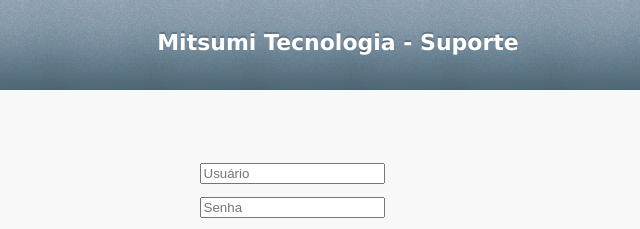
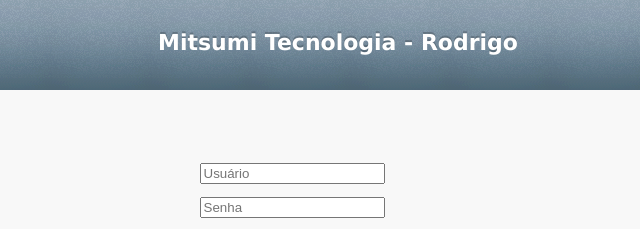
Before and after one commit to rodrigomds/suporte, a plain HTML site: page prototipo/m-suporte-v1/index.html in a window 1280 px wide. Shown: the top 229 px of the page, 348-988 px from the left. Drawn offline with Linux system fonts and the light colour scheme.

Commit message:
Commit para teste.

```diff
--- a/prototipo/m-suporte-v1/index.html
+++ b/prototipo/m-suporte-v1/index.html
@@ -14,7 +14,7 @@
 				<img src="images/logo.png" alt="Mitsumi Tecnologia - Suporte" title="Mitsumi Tecnologia - Suporte"/>
 			</a>
 			<div class="titulo">
-				Mitsumi Tecnologia - Suporte
+				Mitsumi Tecnologia - Rodrigo
 			</div>
 		</header>
 
```
